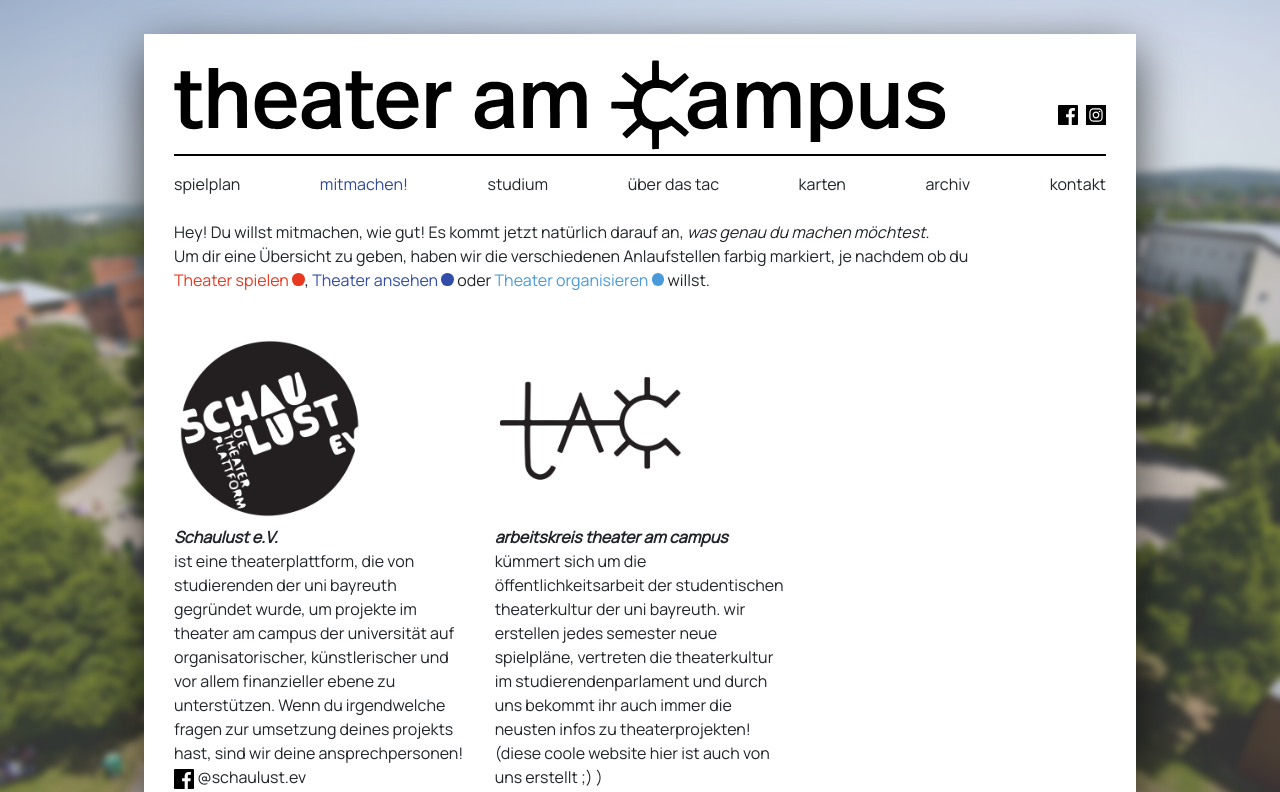
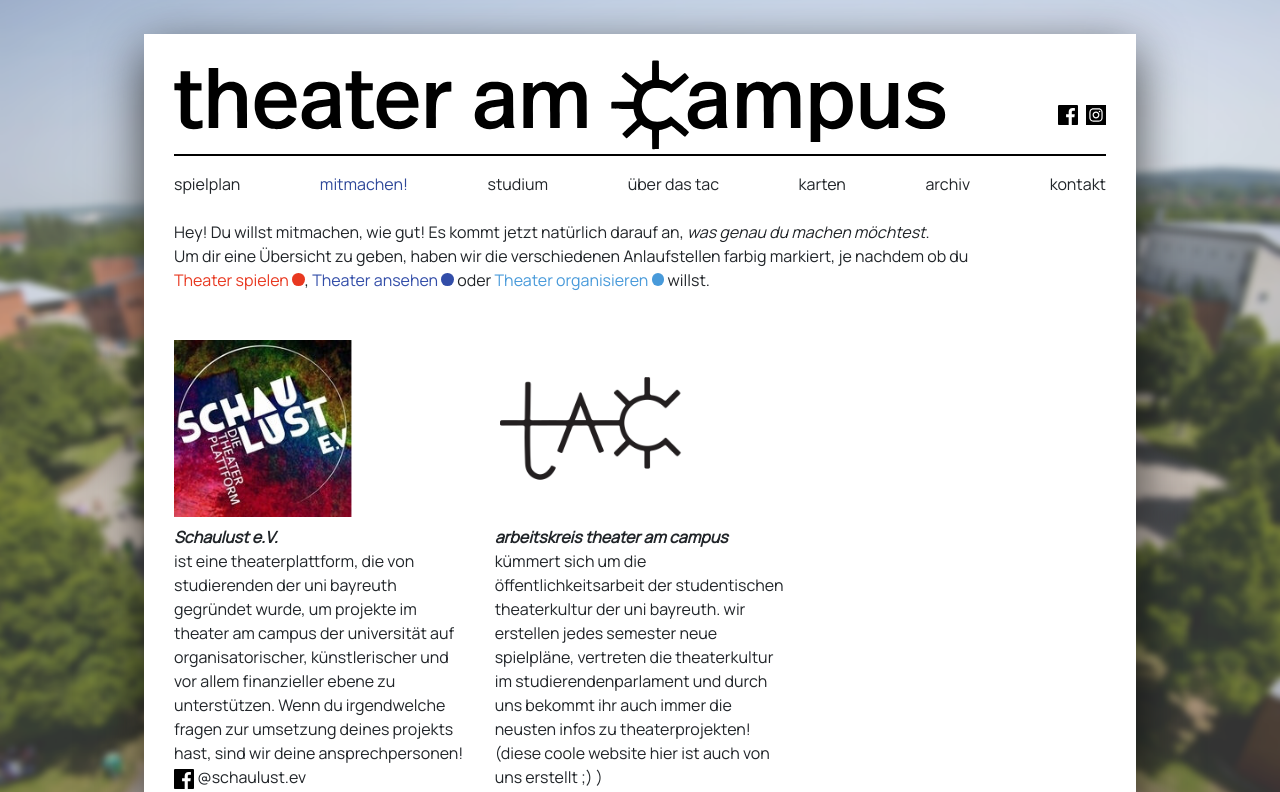
Before and after one commit to fx-ha/tac, a Next.js app: page /mitmachen in a window 1280 px wide. Shown: the top 792 px of the page. Built offline with nearby package versions, Linux system fonts and the light colour scheme.

Commit message:
replace schaulust logo

```diff
--- a/pages/mitmachen.tsx
+++ b/pages/mitmachen.tsx
@@ -36,7 +36,7 @@ const Mitmachen = (): JSX.Element => {
       <Row className="mt-5">
         <Col sm={4}>
           <Image
-            src="/images/schaulustv2.png"
+            src="/images/schaulustv3.png"
             alt="Schaulust Logo"
             width={688}
             height={420}
```
Also changed, not shown: public/images/schaulustv3.png (added), 1 other file (tests, documents, lock files or other folders).
